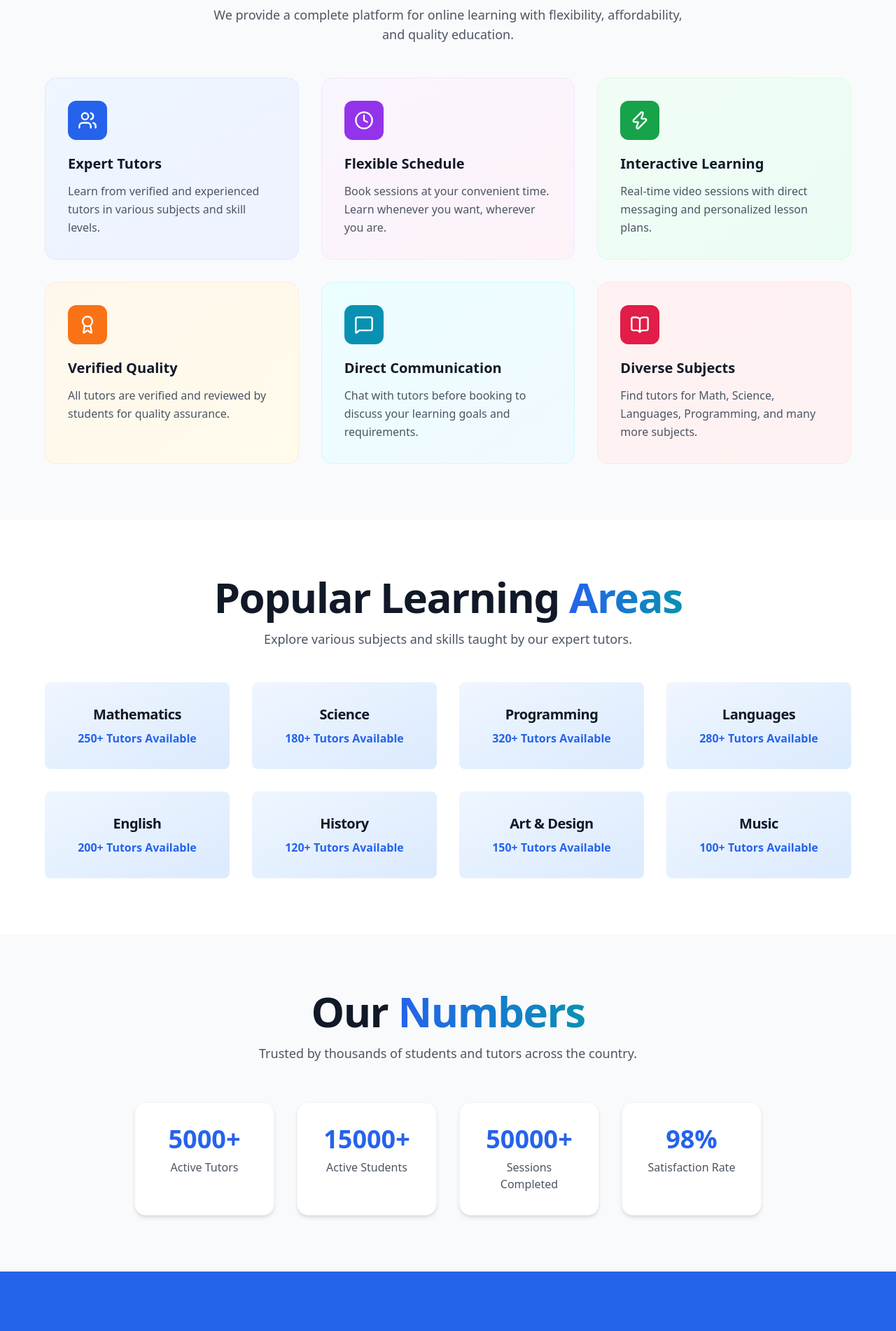
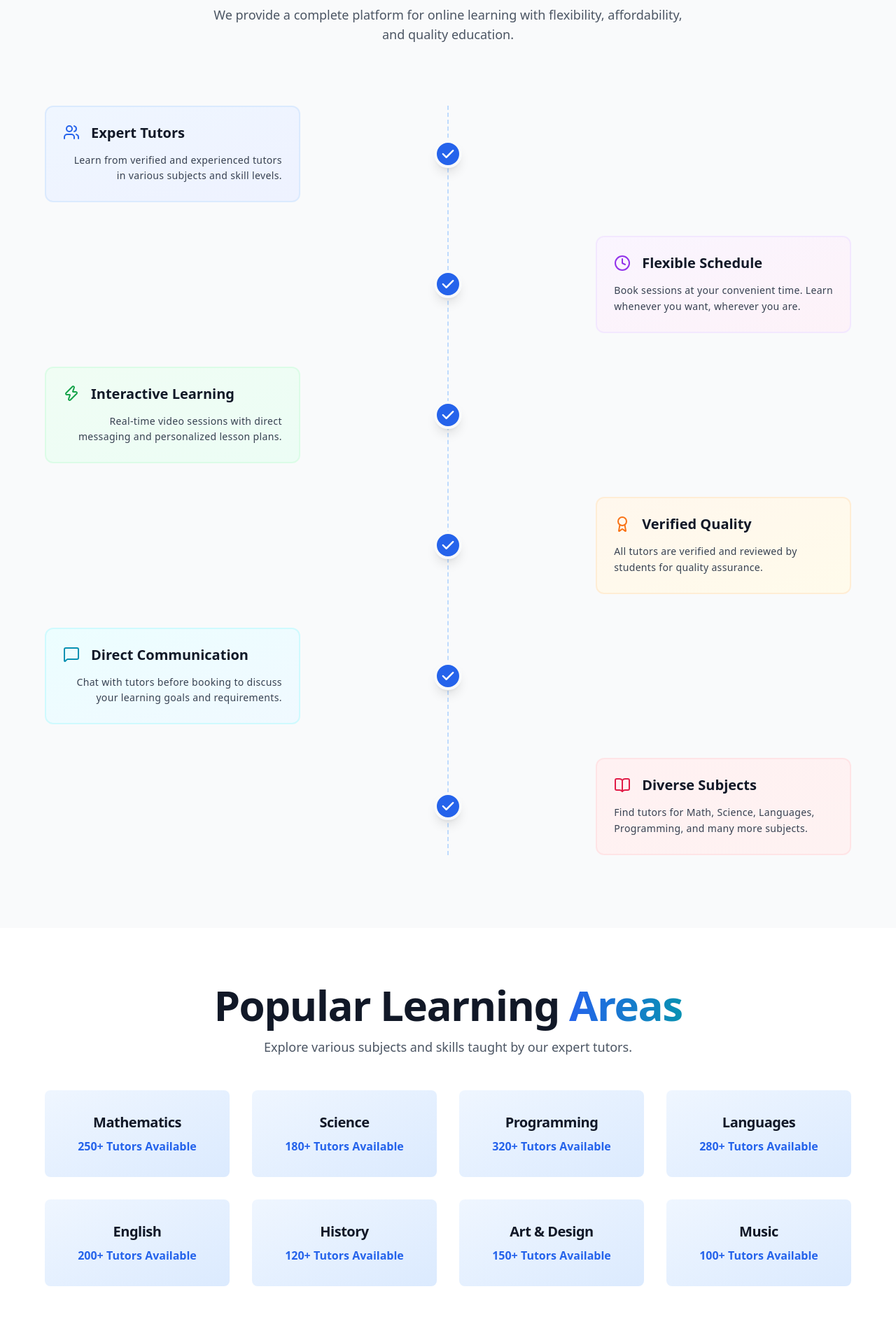
Before and after one commit to manikantareddy15/Home-Tutor, a React (Vite) app in the folder frontend/: page / in a window 1280 px wide. Shown: the part 1338-3240 px from the top of the page at 70% size. Built offline with nearby package versions, Linux system fonts and the light colour scheme; no server answers.

Commit message:
landing page modified

```diff
--- a/frontend/src/pages/LandingPage.jsx
+++ b/frontend/src/pages/LandingPage.jsx
@@ -1,11 +1,204 @@
 import { useNavigate } from "react-router-dom";
 import { BookOpen, Users, Award, MessageSquare, Clock, Zap } from "lucide-react";
+import { useEffect, useRef, useState } from "react";
+
+// Custom hook for intersection observer
+const useInView = (ref, options = {}) => {
+  const [isInView, setIsInView] = useState(false);
+
+  useEffect(() => {
+    const observer = new IntersectionObserver(([entry]) => {
+      if (entry.isIntersecting) {
+        setIsInView(true);
+        observer.unobserve(entry.target);
+      }
+    }, {
+      threshold: 0.1,
+      ...options,
+    });
+
+    if (ref.current) {
+      observer.observe(ref.current);
+    }
+
+    return () => observer.disconnect();
+  }, [ref, options]);
+
+  return isInView;
+};
+
+// Countup Number Component
+const CountupNumber = ({ target, duration = 2000, suffix = "" }) => {
+  const [count, setCount] = useState(0);
+  const ref = useRef(null);
+  const isInView = useInView(ref);
+
+  useEffect(() => {
+    if (!isInView) return;
+
+    let startTime = null;
+    const animate = (currentTime) => {
+      if (!startTime) startTime = currentTime;
+      const elapsed = currentTime - startTime;
+      const progress = Math.min(elapsed / duration, 1);
+
+      // Parse target number
+      const numTarget = parseInt(target.toString().replace(/[^0-9]/g, ''));
+      const current = Math.floor(numTarget * progress);
+      setCount(current);
+
+      if (progress < 1) {
+        requestAnimationFrame(animate);
+      }
+    };
+
+    requestAnimationFrame(animate);
+  }, [isInView, target, duration]);
+
+  return (
+    <p ref={ref} className="text-4xl font-black text-blue-600">
+      {count.toLocaleString()}{suffix}
+    </p>
+  );
+};
+
+// Timeline Item Component
+const TimelineItem = ({ position, title, description, icon, colorClass, borderClass, circleColor, isFirst, isLast }) => {
+  const ref = useRef(null);
+  const isInView = useInView(ref);
+
+  if (position === "left") {
+    return (
+      <div ref={ref} className={`timeline-item relative py-4 lg:py-6 ${isInView ? 'in-view' : ''}`}>
+        <div className="flex items-center gap-0 lg:gap-12">
+          {/* Content - Left Side */}
+          <div className="w-full lg:w-6/12 lg:text-right pr-2 lg:pr-48">
+            <div className={`bg-gradient-to-br ${colorClass} p-6 rounded-xl border-2 ${borderClass} hover:shadow-2xl hover:scale-105 transition-all duration-300 h-auto`}>
+              <div className="flex items-center gap-4 mb-4">
+                <div className="text-2xl flex-shrink-0">{icon}</div>
+                <h3 className="text-xl font-bold text-gray-900 leading-tight">{title}</h3>
+              </div>
+              <p className="text-gray-700 text-sm leading-relaxed font-medium tracking-wide">{description}</p>
+            </div>
+          </div>
+
+          {/* Center Tick Mark */}
+          <div className="absolute left-1/2 transform -translate-x-1/2 z-10">
+            <div className={`w-10 h-10 ${circleColor} rounded-full shadow-lg border-4 border-gray-50 flex items-center justify-center`}>
+              <svg className="w-6 h-6 text-white" fill="currentColor" viewBox="0 0 20 20">
+                <path fillRule="evenodd" d="M16.707 5.293a1 1 0 010 1.414l-8 8a1 1 0 01-1.414 0l-4-4a1 1 0 011.414-1.414L8 12.586l7.293-7.293a1 1 0 011.414 0z" clipRule="evenodd" />
+              </svg>
+            </div>
+          </div>
+
+          {/* Empty Space - Right Side */}
+          <div className="w-full lg:w-6/12"></div>
+        </div>
+      </div>
+    );
+  }
+
+  // Right position
+  return (
+    <div ref={ref} className={`timeline-item relative py-4 lg:py-6 ${isInView ? 'in-view' : ''}`}>
+      <div className="flex items-center gap-0 lg:gap-12">
+        {/* Empty Space - Left Side */}
+        <div className="w-full lg:w-6/12"></div>
+
+        {/* Center Tick Mark */}
+        <div className="absolute left-1/2 transform -translate-x-1/2 z-10">
+          <div className={`w-10 h-10 ${circleColor} rounded-full shadow-lg border-4 border-gray-50 flex items-center justify-center`}>
+            <svg className="w-6 h-6 text-white" fill="currentColor" viewBox="0 0 20 20">
+              <path fillRule="evenodd" d="M16.707 5.293a1 1 0 010 1.414l-8 8a1 1 0 01-1.414 0l-4-4a1 1 0 011.414-1.414L8 12.586l7.293-7.293a1 1 0 011.414 0z" clipRule="evenodd" />
+            </svg>
+          </div>
+        </div>
+
+        {/* Content - Right Side */}
+        <div className="w-full lg:w-6/12 lg:text-left pl-2 lg:pl-48">
+          <div className={`bg-gradient-to-br ${colorClass} p-6 rounded-xl border-2 ${borderClass} hover:shadow-2xl hover:scale-105 transition-all duration-300 h-auto`}>
+            <div className="flex items-center gap-4 mb-4">
+              <div className="text-2xl flex-shrink-0">{icon}</div>
+              <h3 className="text-xl font-bold text-gray-900 leading-tight">{title}</h3>
+            </div>
+            <p className="text-gray-700 text-sm leading-relaxed font-medium tracking-wide">{description}</p>
+          </div>
+        </div>
+      </div>
+    </div>
+  );
+};
 
 const LandingPage = () => {
   const navigate = useNavigate();
 
   return (
     <div className="bg-white">
+      <style>{`
+        @keyframes slideUpFromBelow {
+          0% {
+            opacity: 0;
+            transform: translateY(80px);
+          }
+          100% {
+            opacity: 1;
+            transform: translateY(0);
+          }
+        }
+
+        @keyframes fadeOut {
+          to {
+            opacity: 0;
+            transform: translateY(80px);
+          }
+        }
+
+        .timeline-item {
+          opacity: 0;
+          transform: translateY(80px);
+        }
+
+        .timeline-item.in-view {
+          animation: slideUpFromBelow 1s cubic-bezier(0.34, 1.56, 0.64, 1) forwards;
+        }
+
+        .timeline-item:nth-child(1).in-view { animation-delay: 0s; }
+        .timeline-item:nth-child(2).in-view { animation-delay: 0.25s; }
+        .timeline-item:nth-child(3).in-view { animation-delay: 0.5s; }
+        .timeline-item:nth-child(4).in-view { animation-delay: 0.75s; }
+        .timeline-item:nth-child(5).in-view { animation-delay: 1s; }
+        .timeline-item:nth-child(6).in-view { animation-delay: 1.25s; }
+
+        .timeline-container {
+          position: relative;
+          display: flex;
+          flex-direction: column;
+        }
+
+        @media (min-width: 1024px) {
+          .timeline-container::before {
+            content: '';
+            position: absolute;
+            left: 50%;
+            transform: translateX(-50%);
+            top: 1.5rem;
+            bottom: 1.5rem;
+            width: 2px;
+            border-left: 2px dashed rgb(191, 219, 254);
+            pointer-events: none;
+            z-index: 0;
+          }
+        }
+
+        @media (max-width: 1023px) {
+          .timeline-container {
+            display: flex;
+            flex-direction: column;
+            gap: 1rem;
+          }
+        }
+      `}</style>
+
       {/* Navigation */}
       <nav className="flex justify-between items-center px-6 lg:px-16 py-6 lg:py-8 shadow-md">
         <div className="flex items-center gap-3">
@@ -117,66 +310,84 @@ const LandingPage = () => {
         </div>
       </section>
 
-      {/* Features Section */}
+      {/* Features Section - Alternating Timeline */}
       <section id="features" className="px-6 lg:px-16 py-20 bg-gray-50">
         <h2 className="text-5xl lg:text-6xl font-black text-center mb-4 text-gray-900 tracking-tight">Why Choose <span className="text-transparent bg-clip-text bg-gradient-to-r from-blue-600 to-cyan-600">HomeTutor?</span></h2>
-        <p className="text-center text-gray-600 text-lg font-light mb-12 max-w-2xl mx-auto">
+        <p className="text-center text-gray-600 text-lg font-light mb-16 max-w-2xl mx-auto">
           We provide a complete platform for online learning with flexibility, affordability, and quality education.
         </p>
 
-        <div className="grid grid-cols-1 md:grid-cols-3 gap-8">
-          {/* Feature 1 */}
-          <div className="bg-gradient-to-br from-blue-50 to-indigo-50 p-8 rounded-2xl border border-blue-100 hover:shadow-lg transition">
-            <div className="w-14 h-14 bg-blue-600 rounded-xl flex items-center justify-center mb-5">
-              <Users className="w-7 h-7 text-white" />
-            </div>
-            <h3 className="text-xl font-bold mb-3 text-gray-900">Expert Tutors</h3>
-            <p className="text-gray-600 leading-relaxed">Learn from verified and experienced tutors in various subjects and skill levels.</p>
-          </div>
+        {/* Timeline Container */}
+        <div className="max-w-6xl mx-auto timeline-container">
+          {/* Timeline Items */}
+          <div className="space-y-0">
+            {/* Item 1 - Left */}
+            <TimelineItem
+              position="left"
+              title="Expert Tutors"
+              description="Learn from verified and experienced tutors in various subjects and skill levels."
+              icon={<Users className="w-6 h-6 text-blue-600" />}
+              colorClass="from-blue-50 to-indigo-50"
+              borderClass="border-blue-100"
+              circleColor="bg-blue-600"
+              isFirst={true}
+            />
 
-          {/* Feature 2 */}
-          <div className="bg-gradient-to-br from-purple-50 to-pink-50 p-8 rounded-2xl border border-purple-100 hover:shadow-lg transition">
-            <div className="w-14 h-14 bg-purple-600 rounded-xl flex items-center justify-center mb-5">
-              <Clock className="w-7 h-7 text-white" />
-            </div>
-            <h3 className="text-xl font-bold mb-3 text-gray-900">Flexible Schedule</h3>
-            <p className="text-gray-600 leading-relaxed">Book sessions at your convenient time. Learn whenever you want, wherever you are.</p>
-          </div>
+            {/* Item 2 - Right */}
+            <TimelineItem
+              position="right"
+              title="Flexible Schedule"
+              description="Book sessions at your convenient time. Learn whenever you want, wherever you are."
+              icon={<Clock className="w-6 h-6 text-purple-600" />}
+              colorClass="from-purple-50 to-pink-50"
+              borderClass="border-purple-100"
+              circleColor="bg-blue-600"
+            />
 
-          {/* Feature 3 */}
-          <div className="bg-gradient-to-br from-green-50 to-emerald-50 p-8 rounded-2xl border border-green-100 hover:shadow-lg transition">
-            <div className="w-14 h-14 bg-green-600 rounded-xl flex items-center justify-center mb-5">
-              <Zap className="w-7 h-7 text-white" />
-            </div>
-            <h3 className="text-xl font-bold mb-3 text-gray-900">Interactive Learning</h3>
-            <p className="text-gray-600 leading-relaxed">Real-time video sessions with direct messaging and personalized lesson plans.</p>
-          </div>
+            {/* Item 3 - Left */}
+            <TimelineItem
+              position="left"
+              title="Interactive Learning"
+              description="Real-time video sessions with direct messaging and personalized lesson plans."
+              icon={<Zap className="w-6 h-6 text-green-600" />}
+              colorClass="from-green-50 to-emerald-50"
+              borderClass="border-green-100"
+              circleColor="bg-blue-600"
+            />
 
-          {/* Feature 4 */}
-          <div className="bg-gradient-to-br from-orange-50 to-amber-50 p-8 rounded-2xl border border-orange-100 hover:shadow-lg transition">
-            <div className="w-14 h-14 bg-orange-500 rounded-xl flex items-center justify-center mb-5">
-              <Award className="w-7 h-7 text-white" />
-            </div>
-            <h3 className="text-xl font-bold mb-3 text-gray-900">Verified Quality</h3>
-            <p className="text-gray-600 leading-relaxed">All tutors are verified and reviewed by students for quality assurance.</p>
-          </div>
+            {/* Item 4 - Right */}
+            <TimelineItem
+              position="right"
+              title="Verified Quality"
+              description="All tutors are verified and reviewed by students for quality assurance."
+              icon={<Award className="w-6 h-6 text-orange-500" />}
+              colorClass="from-orange-50 to-amber-50"
+              borderClass="border-orange-100"
+              circleColor="bg-blue-600"
+            />
 
-          {/* Feature 5 */}
-          <div className="bg-gradient-to-br from-cyan-50 to-sky-50 p-8 rounded-2xl border border-cyan-100 hover:shadow-lg transition">
-            <div className="w-14 h-14 bg-cyan-600 rounded-xl flex items-center justify-center mb-5">
-              <MessageSquare className="w-7 h-7 text-white" />
-            </div>
-            <h3 className="text-xl font-bold mb-3 text-gray-900">Direct Communication</h3>
-            <p className="text-gray-600 leading-relaxed">Chat with tutors before booking to discuss your learning goals and requirements.</p>
-          </div>
+            {/* Item 5 - Left */}
+            <TimelineItem
+              position="left"
+              title="Direct Communication"
+              description="Chat with tutors before booking to discuss your learning goals and requirements."
+              icon={<MessageSquare className="w-6 h-6 text-cyan-600" />}
+              colorClass="from-cyan-50 to-sky-50"
+              borderClass="border-cyan-100"
+              circleColor="bg-blue-600"
+            />
 
-          {/* Feature 6 */}
-          <div className="bg-gradient-to-br from-rose-50 to-red-50 p-8 rounded-2xl border border-rose-100 hover:shadow-lg transition">
-            <div className="w-14 h-14 bg-rose-600 rounded-xl flex items-center justify-center mb-5">
-              <BookOpen className="w-7 h-7 text-white" />
-            </div>
-            <h3 className="text-xl font-bold mb-3 text-gray-900">Diverse Subjects</h3>
-            <p className="text-gray-600 leading-relaxed">Find tutors for Math, Science, Languages, Programming, and many more subjects.</p>
+            {/* Item 6 - Right */}
+            <TimelineItem
+              position="right"
+              title="Diverse Subjects"
+              description="Find tutors for Math, Science, Languages, Programming, and many more subjects."
+              icon={<BookOpen className="w-6 h-6 text-rose-600" />}
+              colorClass="from-rose-50 to-red-50"
+              borderClass="border-rose-100"
+              circleColor="bg-blue-600"
+              isLast={true}
+            />
           </div>
         </div>
       </section>
@@ -218,19 +429,19 @@ const LandingPage = () => {
         </p>
         <div className="grid grid-cols-2 md:grid-cols-4 gap-8 max-w-4xl mx-auto">
           <div className="text-center bg-white rounded-2xl p-8 shadow-md border border-gray-100 hover:shadow-lg transition">
-            <p className="text-4xl font-black text-blue-600">5000+</p>
+            <CountupNumber target="5000" suffix="+" duration={2500} />
             <p className="text-gray-600 font-light mt-2">Active Tutors</p>
           </div>
           <div className="text-center bg-white rounded-2xl p-8 shadow-md border border-gray-100 hover:shadow-lg transition">
-            <p className="text-4xl font-black text-blue-600">15000+</p>
+            <CountupNumber target="15000" suffix="+" duration={2500} />
             <p className="text-gray-600 font-light mt-2">Active Students</p>
           </div>
           <div className="text-center bg-white rounded-2xl p-8 shadow-md border border-gray-100 hover:shadow-lg transition">
-            <p className="text-4xl font-black text-blue-600">50000+</p>
+            <CountupNumber target="50000" suffix="+" duration={2500} />
             <p className="text-gray-600 font-light mt-2">Sessions Completed</p>
           </div>
           <div className="text-center bg-white rounded-2xl p-8 shadow-md border border-gray-100 hover:shadow-lg transition">
-            <p className="text-4xl font-black text-blue-600">98%</p>
+            <CountupNumber target="98" suffix="%" duration={2500} />
             <p className="text-gray-600 font-light mt-2">Satisfaction Rate</p>
           </div>
         </div>
@@ -258,13 +469,13 @@ const LandingPage = () => {
           <div>
             <div className="flex items-center gap-2 mb-4">
               <img src="/home_logo.jpg" alt="Home-Tutor Logo" className="w-8 h-8" />
-              <span className="text-2xl font-black text-white tracking-tight\">Home-Tutor</span>
+              <span className="text-2xl font-black text-white tracking-tight">Home-Tutor</span>
             </div>
-            <p className="text-sm font-light text-gray-400\">Quality online education made accessible to everyone.</p>
+            <p className="text-sm font-light text-gray-400">Quality online education made accessible to everyone.</p>
           </div>
           <div>
-            <h4 className="font-black text-white mb-4 text-lg tracking-tight\">For Students</h4>
-            <ul className="space-y-2 text-sm font-light\">
+            <h4 className="font-black text-white mb-4 text-lg tracking-tight">For Students</h4>
+            <ul className="space-y-2 text-sm font-light">
               <li><a href="#" className="hover:text-blue-400">Find Tutors</a></li>
               <li><a href="#" className="hover:text-blue-400">How It Works</a></li>
               <li><a href="#" className="hover:text-blue-400">Pricing</a></li>
@@ -287,7 +498,7 @@ const LandingPage = () => {
             </ul>
           </div>
         </div>
-        <div className="border-t border-gray-700 pt-8 text-center text-sm font-light text-gray-400\">
+        <div className="border-t border-gray-700 pt-8 text-center text-sm font-light text-gray-400">
           <p>&copy; 2024 Home-Tutor. All rights reserved.</p>
         </div>
       </footer>
```
